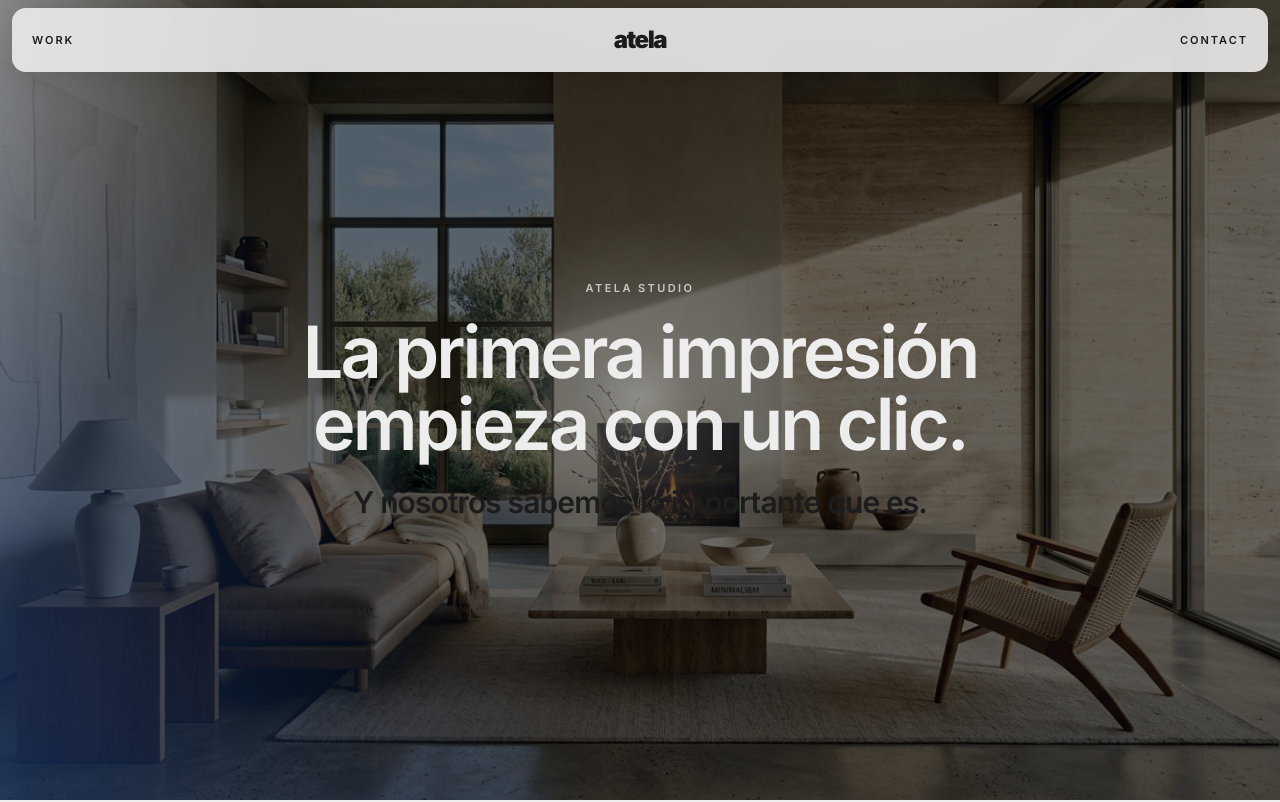
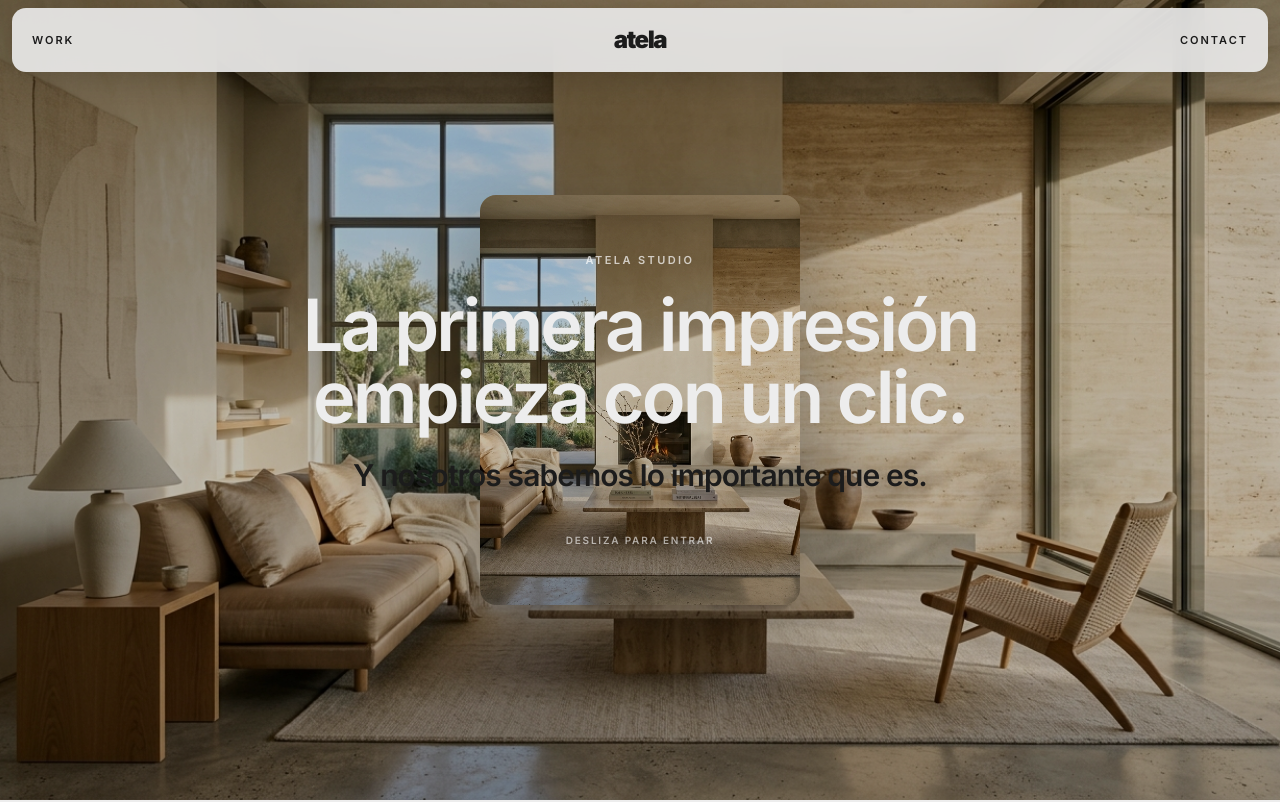
Before and after one commit to gonzatela/atela-studio, a Next.js app: page / in a window 1280 px wide. Shown: the top 802 px of the page. Built offline with nearby package versions, Linux system fonts and the light colour scheme.

Commit message:
Add scroll expansion hero

```diff
--- a/app/page.tsx
+++ b/app/page.tsx
@@ -6,6 +6,7 @@ import { ArrowUpRight, Mail } from "lucide-react";
 import { HERO_BG_IMAGE } from "@/data/heroBg";
 import { FOUNDER_IMAGE } from "@/data/founder";
 import { PROJECTS } from "@/data/projects";
+import ScrollExpandMedia from "@/components/ui/scroll-expansion-hero";
 
 const services = [
   "Dirección visual",
@@ -43,17 +44,6 @@ export default function Home() {
       ease: [0.23, 1, 0.32, 1],
     },
   });
-  const heroReveal = (delay = 0) => ({
-    initial: reduceMotion
-      ? { opacity: 1 }
-      : { opacity: 0, transform: "translateY(18px)" },
-    animate: { opacity: 1, transform: "translateY(0px)" },
-    transition: {
-      duration: 0.7,
-      delay,
-      ease: [0.23, 1, 0.32, 1],
-    },
-  });
 
   const mailSubject = encodeURIComponent(
     `Nuevo proyecto: ${selectedProjectType}`,
@@ -87,36 +77,14 @@ export default function Home() {
         </nav>
       </header>
 
-      <section className="relative flex min-h-screen items-center justify-center overflow-hidden bg-[#06111f] px-5">
-        <img
-          src={HERO_BG_IMAGE}
-          alt="Atela Studio visual background"
-          className="absolute inset-0 h-full w-full object-cover opacity-75 brightness-[0.65] contrast-[1.15] saturate-[0.85]"
-        />
-        <div className="absolute inset-0 bg-[radial-gradient(circle_at_center,rgba(255,255,255,0.45)_0,rgba(255,255,255,0.2)_7%,rgba(6,17,31,0)_24%),linear-gradient(115deg,rgba(255,255,255,0.55)_0,rgba(255,255,255,0)_18%),linear-gradient(64deg,rgba(59,130,246,0.38)_0,rgba(59,130,246,0)_35%)]" />
-        <div className="absolute inset-0 bg-black/20" />
-
-        <div className="relative z-10 max-w-5xl text-center">
-          <motion.p
-            {...heroReveal(0.08)}
-            className="mb-5 text-[11px] font-semibold uppercase tracking-[0.22em] text-white/70"
-          >
-            Atela Studio
-          </motion.p>
-          <motion.h1
-            {...heroReveal(0.18)}
-            className="text-balance text-4xl font-semibold leading-[0.96] tracking-[-0.04em] text-[#ededed] sm:text-6xl md:text-7xl"
-          >
-            La primera impresión empieza con un clic.
-          </motion.h1>
-          <motion.p
-            {...heroReveal(0.3)}
-            className="mx-auto mt-6 max-w-2xl text-balance text-lg font-semibold leading-[1.15] tracking-[-0.03em] text-white/92 drop-shadow-[0_2px_16px_rgba(0,0,0,0.45)] sm:text-2xl md:text-3xl"
-          >
-            Y nosotros sabemos lo importante que es.
-          </motion.p>
-        </div>
-      </section>
+      <ScrollExpandMedia
+        mediaSrc={HERO_BG_IMAGE}
+        bgImageSrc={HERO_BG_IMAGE}
+        eyebrow="Atela Studio"
+        title="La primera impresión empieza con un clic."
+        subtitle="Y nosotros sabemos lo importante que es."
+        scrollToExpand="Desliza para entrar"
+      />
 
       <section className="px-5 py-20 md:px-8 md:py-28">
         <motion.div {...reveal()} className="mx-auto max-w-[1160px]">
--- /dev/null
+++ b/components/ui/scroll-expansion-hero.tsx
@@ -0,0 +1,250 @@
+"use client";
+
+import { ReactNode, useEffect, useRef, useState } from "react";
+import Image from "next/image";
+import { motion, useReducedMotion } from "framer-motion";
+
+interface ScrollExpandMediaProps {
+  mediaSrc: string;
+  bgImageSrc: string;
+  eyebrow?: string;
+  title: string;
+  subtitle?: string;
+  scrollToExpand?: string;
+  children?: ReactNode;
+}
+
+const ScrollExpandMedia = ({
+  mediaSrc,
+  bgImageSrc,
+  eyebrow,
+  title,
+  subtitle,
+  scrollToExpand,
+  children,
+}: ScrollExpandMediaProps) => {
+  const [scrollProgress, setScrollProgress] = useState(0);
+  const [showContent, setShowContent] = useState(false);
+  const [mediaFullyExpanded, setMediaFullyExpanded] = useState(false);
+  const [touchStartY, setTouchStartY] = useState(0);
+  const [isMobileState, setIsMobileState] = useState(false);
+  const reduceMotion = useReducedMotion();
+  const sectionRef = useRef<HTMLDivElement | null>(null);
+
+  useEffect(() => {
+    if (reduceMotion) {
+      setScrollProgress(1);
+      setShowContent(true);
+      setMediaFullyExpanded(true);
+    }
+  }, [reduceMotion]);
+
+  useEffect(() => {
+    const checkIfMobile = () => {
+      setIsMobileState(window.innerWidth < 768);
+    };
+
+    checkIfMobile();
+    window.addEventListener("resize", checkIfMobile);
+
+    return () => window.removeEventListener("resize", checkIfMobile);
+  }, []);
+
+  useEffect(() => {
+    if (reduceMotion) return;
+
+    const handleWheel = (event: globalThis.WheelEvent) => {
+      if (mediaFullyExpanded && event.deltaY < 0 && window.scrollY <= 5) {
+        setMediaFullyExpanded(false);
+        setShowContent(false);
+        event.preventDefault();
+        return;
+      }
+
+      if (!mediaFullyExpanded) {
+        event.preventDefault();
+        setScrollProgress((currentProgress) => {
+          const nextProgress = Math.min(
+            Math.max(currentProgress + event.deltaY * 0.0009, 0),
+            1,
+          );
+
+          if (nextProgress >= 1) {
+            setMediaFullyExpanded(true);
+            setShowContent(true);
+          } else if (nextProgress < 0.75) {
+            setShowContent(false);
+          }
+
+          return nextProgress;
+        });
+      }
+    };
+
+    const handleTouchStart = (event: globalThis.TouchEvent) => {
+      setTouchStartY(event.touches[0].clientY);
+    };
+
+    const handleTouchMove = (event: globalThis.TouchEvent) => {
+      if (!touchStartY) return;
+
+      const touchY = event.touches[0].clientY;
+      const deltaY = touchStartY - touchY;
+
+      if (mediaFullyExpanded && deltaY < -20 && window.scrollY <= 5) {
+        setMediaFullyExpanded(false);
+        setShowContent(false);
+        event.preventDefault();
+        return;
+      }
+
+      if (!mediaFullyExpanded) {
+        event.preventDefault();
+        const scrollFactor = deltaY < 0 ? 0.008 : 0.005;
+        setScrollProgress((currentProgress) => {
+          const nextProgress = Math.min(
+            Math.max(currentProgress + deltaY * scrollFactor, 0),
+            1,
+          );
+
+          if (nextProgress >= 1) {
+            setMediaFullyExpanded(true);
+            setShowContent(true);
+          } else if (nextProgress < 0.75) {
+            setShowContent(false);
+          }
+
+          return nextProgress;
+        });
+        setTouchStartY(touchY);
+      }
+    };
+
+    const handleTouchEnd = () => {
+      setTouchStartY(0);
+    };
+
+    const handleScroll = () => {
+      if (!mediaFullyExpanded) {
+        window.scrollTo(0, 0);
+      }
+    };
+
+    window.addEventListener("wheel", handleWheel, { passive: false });
+    window.addEventListener("scroll", handleScroll);
+    window.addEventListener("touchstart", handleTouchStart, {
+      passive: false,
+    });
+    window.addEventListener("touchmove", handleTouchMove, { passive: false });
+    window.addEventListener("touchend", handleTouchEnd);
+
+    return () => {
+      window.removeEventListener("wheel", handleWheel);
+      window.removeEventListener("scroll", handleScroll);
+      window.removeEventListener("touchstart", handleTouchStart);
+      window.removeEventListener("touchmove", handleTouchMove);
+      window.removeEventListener("touchend", handleTouchEnd);
+    };
+  }, [mediaFullyExpanded, reduceMotion, touchStartY]);
+
+  const mediaWidth = 320 + scrollProgress * (isMobileState ? 660 : 1240);
+  const mediaHeight = 410 + scrollProgress * (isMobileState ? 270 : 460);
+  const copyOpacity = 1 - scrollProgress * 0.78;
+  const copyTranslate = scrollProgress * (isMobileState ? 36 : 56);
+
+  return (
+    <div
+      ref={sectionRef}
+      className="overflow-x-hidden bg-[#06111f] transition-colors duration-700 ease-in-out"
+    >
+      <section className="relative flex min-h-[100dvh] flex-col items-center justify-start">
+        <motion.div
+          className="absolute inset-0 z-0 h-full"
+          initial={{ opacity: 0 }}
+          animate={{ opacity: 1 - scrollProgress * 0.36 }}
+          transition={{ duration: 0.1 }}
+        >
+          <Image
+            src={bgImageSrc}
+            alt=""
+            width={1920}
+            height={1080}
+            className="h-screen w-screen object-cover object-center"
+            priority
+            unoptimized
+          />
+          <div className="absolute inset-0 bg-black/25" />
+        </motion.div>
+
+        <div className="container relative z-10 mx-auto flex min-h-[100dvh] flex-col items-center justify-center px-5">
+          <div
+            className="absolute left-1/2 top-1/2 z-0 overflow-hidden rounded-[16px] shadow-[0_30px_90px_rgba(0,0,0,0.38)]"
+            style={{
+              width: `${mediaWidth}px`,
+              height: `${mediaHeight}px`,
+              maxWidth: "95vw",
+              maxHeight: "88vh",
+              transform: "translate(-50%, -50%)",
+            }}
+          >
+            <Image
+              src={mediaSrc}
+              alt=""
+              width={1280}
+              height={900}
+              className="h-full w-full object-cover object-center"
+              priority
+              unoptimized
+            />
+            <motion.div
+              className="absolute inset-0 bg-black/35"
+              initial={{ opacity: 0.65 }}
+              animate={{ opacity: 0.62 - scrollProgress * 0.28 }}
+              transition={{ duration: 0.2 }}
+            />
+          </div>
+
+          <div
+            className="relative z-10 max-w-5xl text-center"
+            style={{
+              opacity: copyOpacity,
+              transform: `translateY(-${copyTranslate}px)`,
+            }}
+          >
+            {eyebrow && (
+              <p className="mb-5 text-[11px] font-semibold uppercase tracking-[0.22em] text-white/70">
+                {eyebrow}
+              </p>
+            )}
+            <h1 className="text-balance text-4xl font-semibold leading-[0.96] tracking-[-0.04em] text-[#ededed] sm:text-6xl md:text-7xl">
+              {title}
+            </h1>
+            {subtitle && (
+              <p className="mx-auto mt-6 max-w-2xl text-balance text-lg font-semibold leading-[1.15] tracking-[-0.03em] text-white/92 drop-shadow-[0_2px_16px_rgba(0,0,0,0.45)] sm:text-2xl md:text-3xl">
+                {subtitle}
+              </p>
+            )}
+            {scrollToExpand && (
+              <p className="mt-10 text-[10px] font-semibold uppercase tracking-[0.18em] text-white/60">
+                {scrollToExpand}
+              </p>
+            )}
+          </div>
+        </div>
+      </section>
+
+      {children && (
+        <motion.section
+          className="w-full"
+          initial={{ opacity: 0 }}
+          animate={{ opacity: showContent ? 1 : 0 }}
+          transition={{ duration: 0.7, ease: [0.23, 1, 0.32, 1] }}
+        >
+          {children}
+        </motion.section>
+      )}
+    </div>
+  );
+};
+
+export default ScrollExpandMedia;
```
